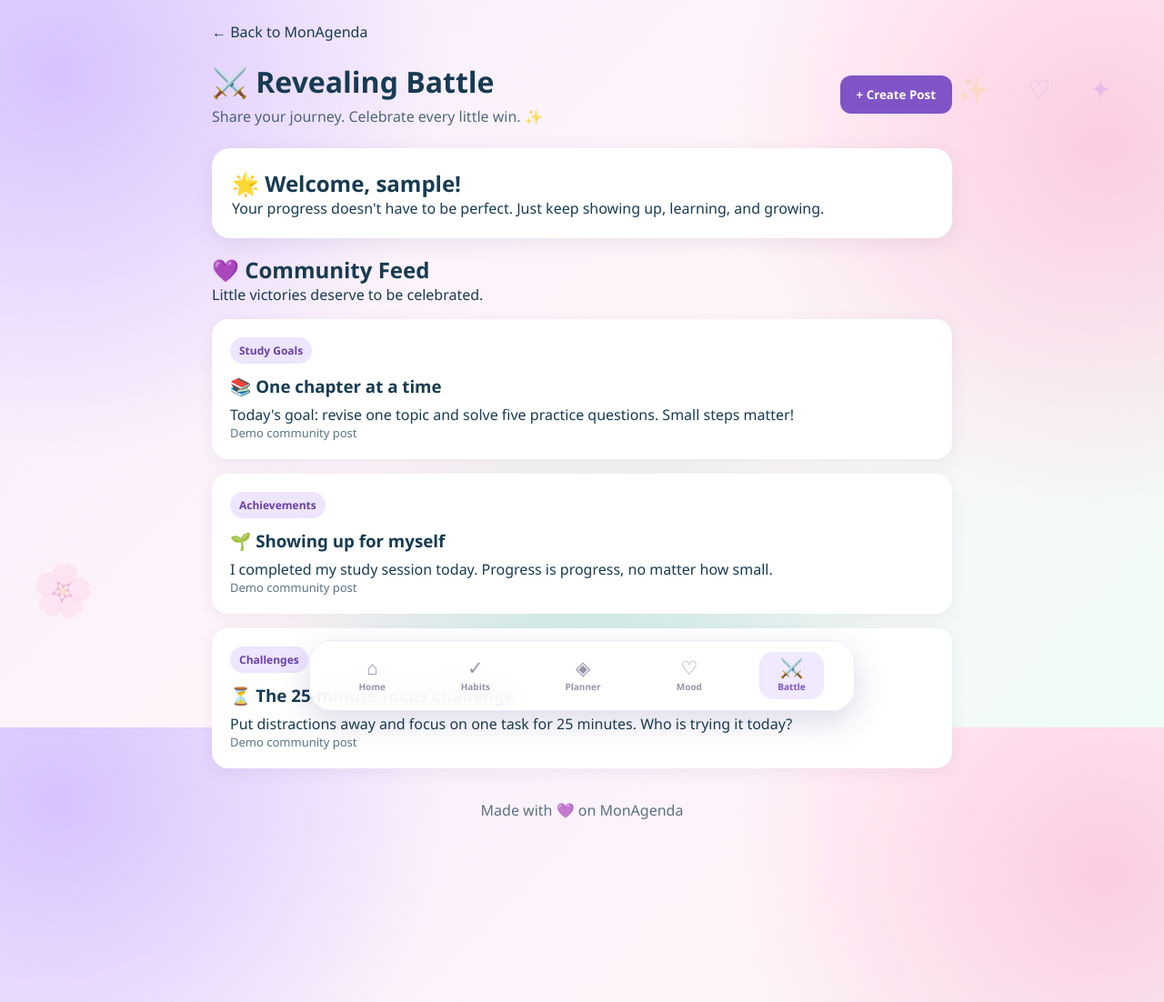
After one commit to harshita4608-arch/MonAgenda, a Flask app: page /revealing-battle in a window 1280 px wide. The commit adds this page. Shown: the whole page at 91% size. Run offline with Flask 3, Linux system fonts and the light colour scheme; the visitor is signed in with stand-in values (Sample User, id 1); data comes from the database, SQL or seed files in the repository; data that the repository does not hold is empty.

Commit message:
Add Revealing Battle community feed

```diff
--- a/app.py
+++ b/app.py
@@ -174,6 +174,21 @@ def init_db():
             FOREIGN KEY (user_id) REFERENCES users(id)
         )
     """)
+        # =====================================================
+    # REVEALING BATTLE — COMMUNITY POSTS
+    # =====================================================
+
+    cursor.execute("""
+        CREATE TABLE IF NOT EXISTS community_posts (
+            id INTEGER PRIMARY KEY AUTOINCREMENT,
+            user_id INTEGER NOT NULL,
+            title TEXT NOT NULL,
+            category TEXT NOT NULL DEFAULT 'Study Goals',
+            content TEXT NOT NULL,
+            created_at TEXT NOT NULL,
+            FOREIGN KEY (user_id) REFERENCES users(id)
+        )
+    """)
 
     conn.commit()
     conn.close()
@@ -1739,6 +1754,74 @@ def petbot_chat():
         "pet_name": pet_name,
         "pet_type": pet_type
     }
+    # =========================================================
+# REVEALING BATTLE — COMMUNITY POSTS
+# =========================================================
+
+@app.route("/revealing-battle", methods=["GET", "POST"])
+def revealing_battle():
+
+    user = current_user()
+
+    if not user:
+        return redirect(url_for("login"))
+
+    conn = get_db()
+
+    if request.method == "POST":
+
+        title = request.form.get("title", "").strip()
+        category = request.form.get("category", "Study Goals").strip()
+        content = request.form.get("content", "").strip()
+
+        allowed_categories = [
+            "Study Goals",
+            "Achievements",
+            "Challenges",
+            "Motivation"
+        ]
+
+        if category not in allowed_categories:
+            category = "Study Goals"
+
+        if title and content and len(title) <= 100 and len(content) <= 1000:
+
+            conn.execute(
+                """
+                INSERT INTO community_posts
+                (user_id, title, category, content, created_at)
+                VALUES (?, ?, ?, ?, ?)
+                """,
+                (
+                    user["id"],
+                    title,
+                    category,
+                    content,
+                    date.today().isoformat()
+                )
+            )
+
+            conn.commit()
+            conn.close()
+
+            return redirect(url_for("revealing_battle"))
+
+    posts = conn.execute(
+        """
+        SELECT community_posts.*, users.username
+        FROM community_posts
+        JOIN users ON users.id = community_posts.user_id
+        ORDER BY community_posts.id DESC
+        """
+    ).fetchall()
+
+    conn.close()
+
+    return render_template(
+        "revealing_battle.html",
+        user=user,
+        posts=posts
+    )
 
 # =========================================================
 # RUN APPLICATION
--- /dev/null
+++ b/templates/revealing_battle.html
@@ -0,0 +1,322 @@
+<!DOCTYPE html>
+<html lang="en">
+<head>
+    <meta charset="UTF-8">
+    <meta name="viewport" content="width=device-width, initial-scale=1.0">
+
+    <title>Revealing Battle | MonAgenda</title>
+
+    <link rel="stylesheet"
+          href="{{ url_for('static', filename='style.css') }}">
+
+    <style>
+        .battle-page {
+            max-width: 850px;
+            margin: auto;
+            padding: 24px 18px 100px;
+        }
+
+        .battle-header {
+            display: flex;
+            justify-content: space-between;
+            align-items: center;
+            gap: 12px;
+            margin-bottom: 24px;
+        }
+
+        .battle-header h1 {
+            margin-bottom: 6px;
+        }
+
+        .battle-header p {
+            opacity: .75;
+        }
+
+        .battle-button {
+            border: none;
+            border-radius: 12px;
+            padding: 12px 18px;
+            background: #8054c7;
+            color: white;
+            font-weight: 600;
+            cursor: pointer;
+            text-decoration: none;
+        }
+
+        .battle-card {
+            border-radius: 20px;
+            padding: 22px;
+            margin: 18px 0;
+            background: var(--card-bg, #ffffff);
+            box-shadow: 0 5px 22px rgba(70, 50, 100, .09);
+        }
+
+        .battle-card h2 {
+            margin-top: 0;
+        }
+
+        .battle-form {
+            display: grid;
+            gap: 14px;
+        }
+
+        .battle-form input,
+        .battle-form textarea,
+        .battle-form select {
+            box-sizing: border-box;
+            width: 100%;
+            padding: 13px;
+            border-radius: 10px;
+            border: 1px solid #ded6e9;
+            font: inherit;
+        }
+
+        .battle-form textarea {
+            min-height: 110px;
+            resize: vertical;
+        }
+
+        .battle-post {
+            border-radius: 18px;
+            padding: 20px;
+            margin: 16px 0;
+            background: var(--card-bg, #ffffff);
+            box-shadow: 0 4px 18px rgba(70, 50, 100, .07);
+            overflow-wrap: anywhere;
+        }
+
+        .battle-post h3 {
+            margin: 12px 0 8px;
+        }
+
+        .battle-meta {
+            font-size: 13px;
+            opacity: .7;
+        }
+
+        .battle-category {
+            display: inline-block;
+            padding: 6px 10px;
+            border-radius: 20px;
+            background: #eee5ff;
+            color: #6841a6;
+            font-size: 12px;
+            font-weight: 600;
+        }
+
+        .battle-hidden {
+            display: none;
+        }
+
+        .battle-back {
+            display: inline-block;
+            margin-bottom: 22px;
+            text-decoration: none;
+        }
+
+        .battle-empty {
+            text-align: center;
+            padding: 25px 10px;
+            opacity: .8;
+        }
+
+        @media (max-width: 480px) {
+            .battle-header {
+                align-items: flex-start;
+                flex-direction: column;
+            }
+
+            .battle-card,
+            .battle-post {
+                padding: 16px;
+            }
+        }
+    </style>
+</head>
+
+<body class="lifesync-dashboard">
+
+<main class="battle-page">
+
+    <a class="battle-back"
+       href="{{ url_for('dashboard') }}">
+        ← Back to MonAgenda
+    </a>
+
+    <header class="battle-header">
+        <div>
+            <h1>⚔️ Revealing Battle</h1>
+            <p>Share your journey. Celebrate every little win. ✨</p>
+        </div>
+
+        <button class="battle-button"
+                type="button"
+                onclick="togglePostForm()">
+            + Create Post
+        </button>
+    </header>
+
+    <section class="battle-card battle-hidden"
+             id="postFormSection">
+
+        <h2>🌷 Share your story</h2>
+        <p>Every small step counts. Inspire another student today!</p>
+
+        <form class="battle-form"
+              method="POST"
+              action="{{ url_for('revealing_battle') }}">
+
+            <label for="title">Post title</label>
+            <input id="title"
+                   name="title"
+                   type="text"
+                   maxlength="100"
+                   placeholder="e.g. My Python study challenge"
+                   required>
+
+            <label for="category">Choose a category</label>
+            <select id="category" name="category">
+                <option>Study Goals</option>
+                <option>Achievements</option>
+                <option>Challenges</option>
+                <option>Motivation</option>
+            </select>
+
+            <label for="content">Your post</label>
+            <textarea id="content"
+                      name="content"
+                      maxlength="1000"
+                      placeholder="What are you working on today?"
+                      required></textarea>
+
+            <button class="battle-button" type="submit">
+                Share with Community ✨
+            </button>
+
+            <button class="battle-button"
+                    type="button"
+                    onclick="togglePostForm()"
+                    style="background:#8b8495">
+                Cancel
+            </button>
+
+        </form>
+    </section>
+
+    <section class="battle-card">
+        <h2>🌟 Welcome, {{ user["username"] }}!</h2>
+        <p>
+            Your progress doesn't have to be perfect.
+            Just keep showing up, learning, and growing.
+        </p>
+    </section>
+
+    <section>
+        <h2>💜 Community Feed</h2>
+        <p>Little victories deserve to be celebrated.</p>
+
+        {% if posts %}
+
+            {% for post in posts %}
+            <article class="battle-post">
+
+                <span class="battle-category">
+                    {{ post["category"] }}
+                </span>
+
+                <h3>{{ post["title"] }}</h3>
+
+                <p>{{ post["content"] }}</p>
+
+                <div class="battle-meta">
+                    By {{ post["username"] }}
+                    · {{ post["created_at"] }}
+                </div>
+
+            </article>
+            {% endfor %}
+
+        {% else %}
+
+            <article class="battle-post">
+                <span class="battle-category">Study Goals</span>
+                <h3>📚 One chapter at a time</h3>
+                <p>
+                    Today's goal: revise one topic and solve
+                    five practice questions. Small steps matter!
+                </p>
+                <div class="battle-meta">Demo community post</div>
+            </article>
+
+            <article class="battle-post">
+                <span class="battle-category">Achievements</span>
+                <h3>🌱 Showing up for myself</h3>
+                <p>
+                    I completed my study session today.
+                    Progress is progress, no matter how small.
+                </p>
+                <div class="battle-meta">Demo community post</div>
+            </article>
+
+            <article class="battle-post">
+                <span class="battle-category">Challenges</span>
+                <h3>⏳ The 25-minute focus challenge</h3>
+                <p>
+                    Put distractions away and focus on one task
+                    for 25 minutes. Who is trying it today?
+                </p>
+                <div class="battle-meta">Demo community post</div>
+            </article>
+
+        {% endif %}
+    </section>
+
+    <footer style="text-align:center; margin-top:35px; opacity:.7">
+        Made with 💜 on MonAgenda
+    </footer>
+
+</main>
+
+<nav class="ls-bottom-nav">
+
+    <a href="{{ url_for('dashboard') }}" class="ls-nav-item">
+        <span>⌂</span>
+        <small>Home</small>
+    </a>
+
+    <a href="{{ url_for('habits') }}" class="ls-nav-item">
+        <span>✓</span>
+        <small>Habits</small>
+    </a>
+
+    <a href="{{ url_for('timetable') }}" class="ls-nav-item">
+        <span>◈</span>
+        <small>Planner</small>
+    </a>
+
+    <a href="{{ url_for('mood') }}" class="ls-nav-item">
+        <span>♡</span>
+        <small>Mood</small>
+    </a>
+
+    <a href="{{ url_for('revealing_battle') }}"
+       class="ls-nav-item active">
+        <span>⚔️</span>
+        <small>Battle</small>
+    </a>
+
+</nav>
+
+<script>
+    function togglePostForm() {
+        const form = document.getElementById("postFormSection");
+        form.classList.toggle("battle-hidden");
+
+        if (!form.classList.contains("battle-hidden")) {
+            document.getElementById("title").focus();
+        }
+    }
+</script>
+
+</body>
+</html>
```
Also changed, not shown: templates/dashboard.html (+7 -0 lines).
